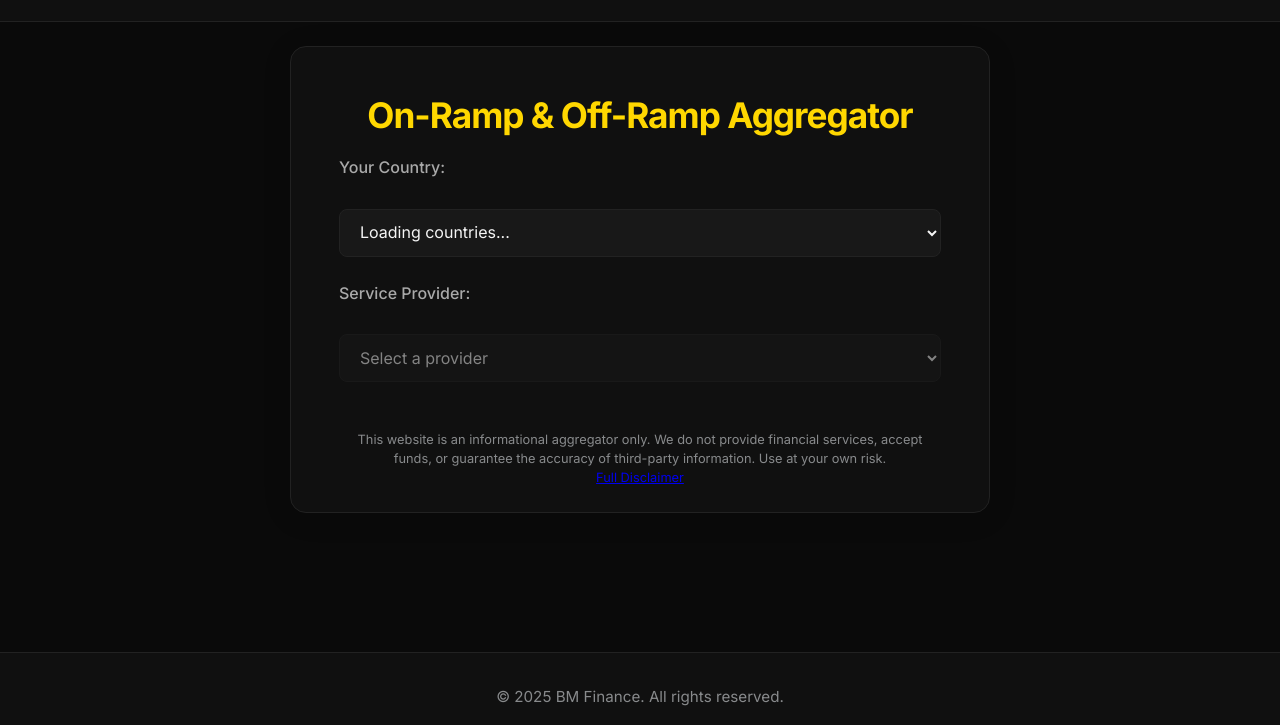
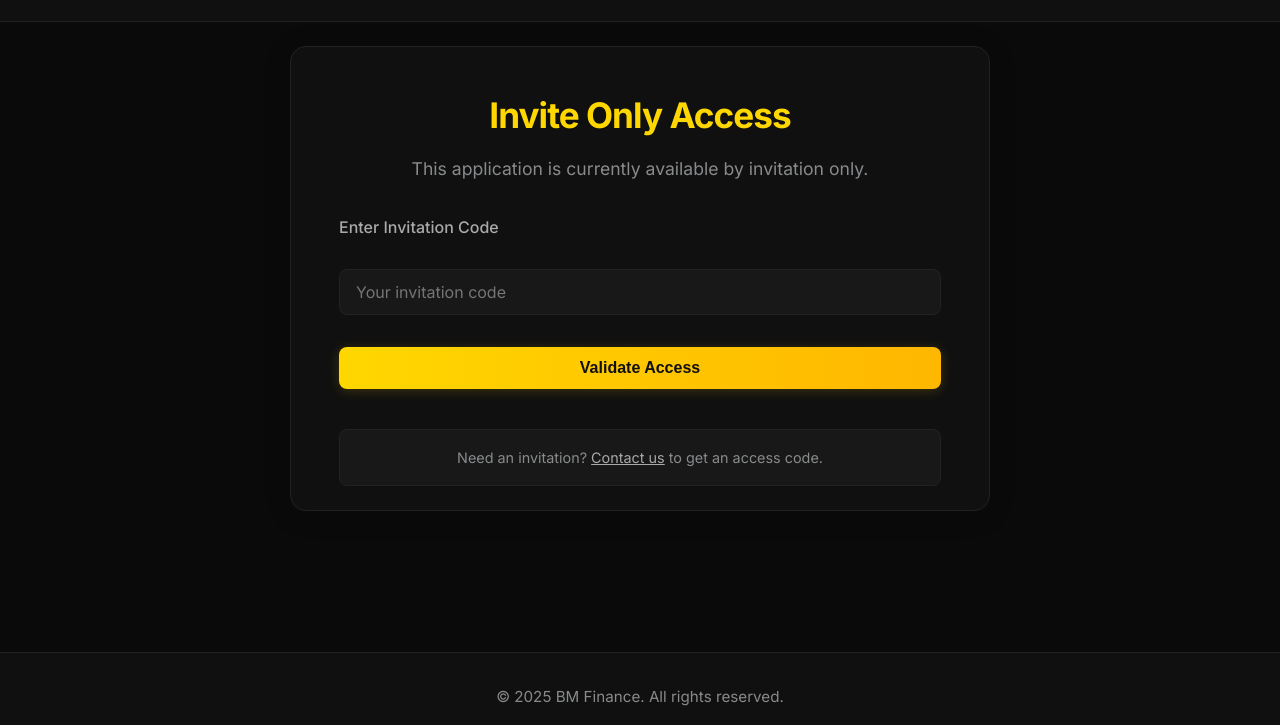
Before and after one commit to Andy-bm-finance/bm-finance, a plain HTML site: page app/index.html in a window 1280 px wide. Shown: the part 75-800 px from the top of the page. Drawn offline with nearby package versions, Linux system fonts and the light colour scheme.

Commit message:
Update index.html

```diff
--- a/app/index.html
+++ b/app/index.html
@@ -21,8 +21,23 @@
     </header>
 
     <main class="container">
-        <div class="filter-section">
-            <h1>On-Ramp & Off-Ramp Aggregator</h1>
+        <!-- Access Gate Section -->
+        <div id="access-gate-section" class="filter-section">
+            <h1>Invite Only Access</h1>
+            <p class="subtitle">This application is currently available by invitation only.</p>
+            <div class="access-gate-form">
+                <label for="invitation-code">Enter Invitation Code</label>
+                <input type="text" id="invitation-code" placeholder="Your invitation code">
+                <button id="validate-button" class="btn-primary">Validate Access</button>
+                <div class="contact-container">
+                    <p>Need an invitation? <a href="https://x.com/bm_protocol" target="_blank">Contact us</a> to get an access code.</p>
+                </div>
+            </div>
+        </div>
+
+        <!-- Main App Content (Initially Hidden) -->
+        <div id="main-app-section" class="filter-section hidden">
+            <h1 id="main-app-title">On-Ramp & Off-Ramp Aggregator</h1>
             <div class="country-selector">
                 <label for="country-select">Your Country:</label>
                 <select id="country-select">
@@ -48,6 +63,7 @@
         </div>
     </footer>
 
+    <script src="https://cdn.jsdelivr.net/npm/js-md5@0.8.3/src/md5.min.js"></script>
     <script src="app.js"></script>
 </body>
 </html>
```
